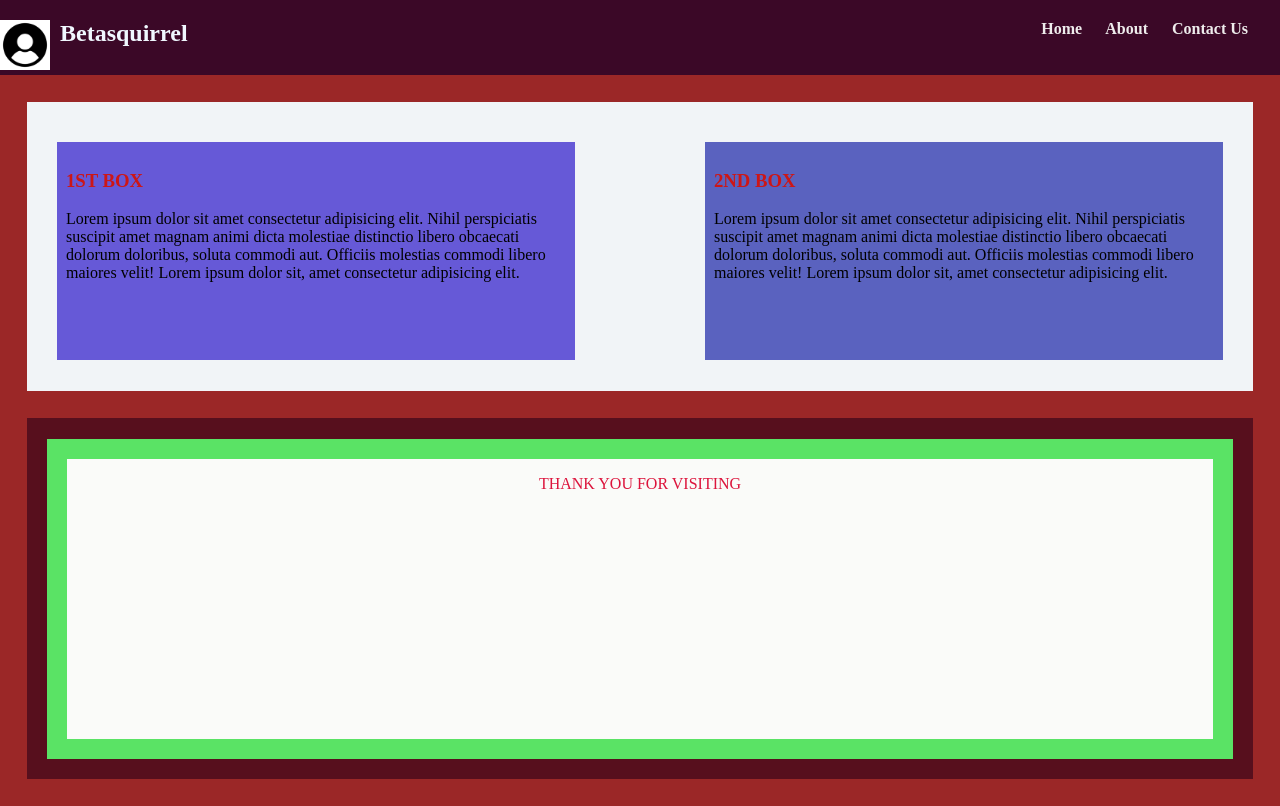
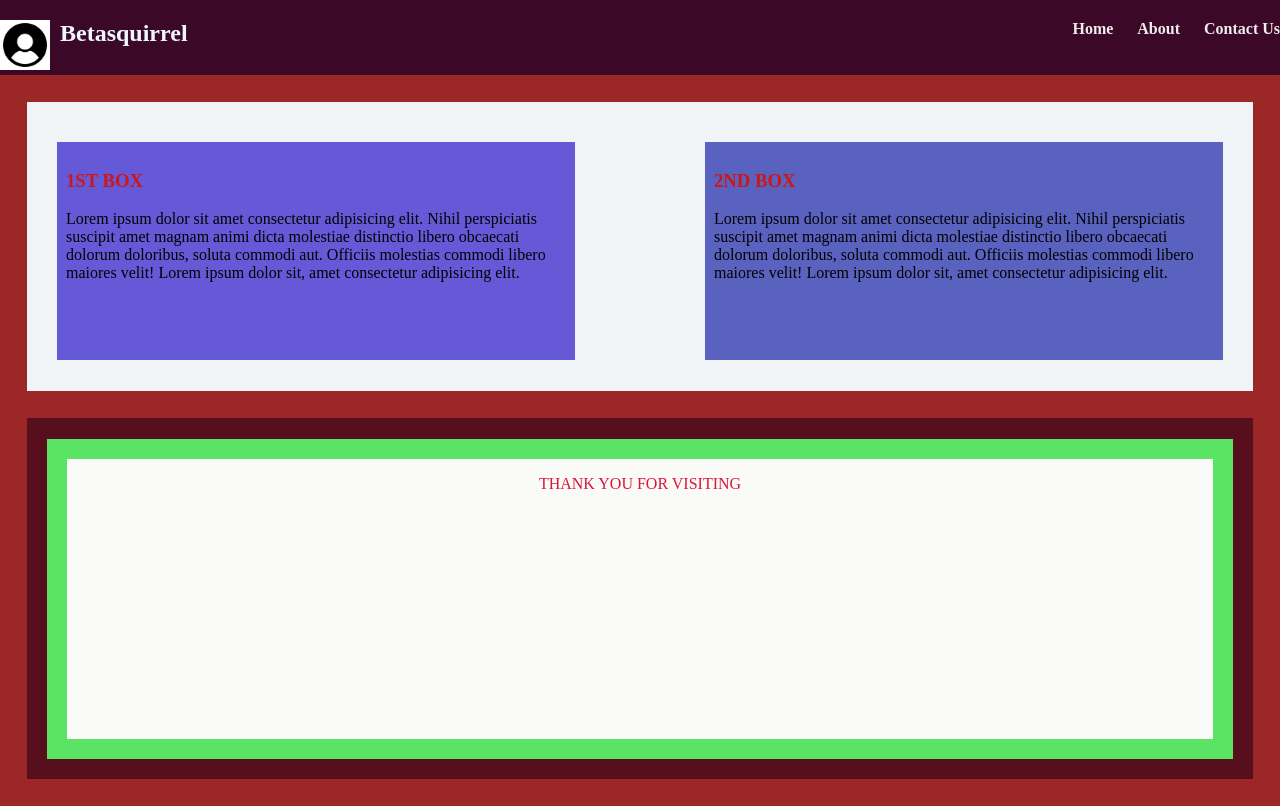
Before and after one commit to yadukrishnak/betasquireltasks, a plain HTML site: page task-2/index.html in a window 1280 px wide. Drawn offline with Linux system fonts and the light colour scheme.

Commit message:
task updated

```diff
--- a/task-2/css/style.css
+++ b/task-2/css/style.css
@@ -79,3 +79,9 @@
   padding-left: 10px;
   padding-top: 50px;
 }
+a {
+  padding-top: 50px;
+  color: rgb(255, 255, 255);
+  text-decoration: none;
+  padding-left: 20px;
+}
--- a/task-2/index.html
+++ b/task-2/index.html
@@ -15,12 +15,11 @@
       <div class="right">
         <nav>
           <b>
-            <a style="text-decoration: none" href="link">Home</a
-            >&nbsp;&nbsp;&nbsp;&nbsp;&nbsp;
-            <a style="text-decoration: none" href="link">About</a
-            >&nbsp;&nbsp;&nbsp;&nbsp;&nbsp;
-            <a style="text-decoration: none" href="link">Contact Us</a
-            >&nbsp;&nbsp;&nbsp;&nbsp;&nbsp;&nbsp;&nbsp;&nbsp;
+            <a style="text-decoration: none" href="link">Home</a>
+
+            <a style="text-decoration: none" href="link">About</a>
+
+            <a style="text-decoration: none" href="link">Contact Us</a>
           </b>
         </nav>
       </div>
```
